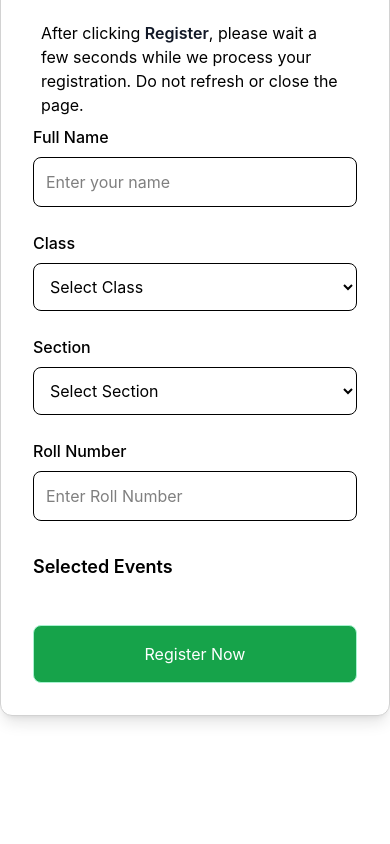
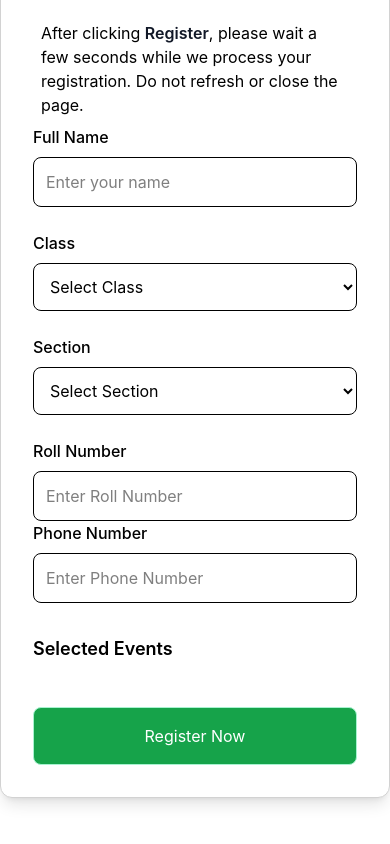
Before and after one commit to bhatSumukh/Fresher-s-Day-2026, a React app in the folder frontend/: page / in a window 390 px wide. Shown: the part 4185-5029 px from the top of the page. Before the commit the page ends 4981 px from the top, so only its background shows below. Built offline with nearby package versions, Linux system fonts and the light colour scheme; the HTML template or start-up script is replaced by a standard one.

Commit message:
phone number

```diff
--- a/frontend/src/Component/Registration.jsx
+++ b/frontend/src/Component/Registration.jsx
@@ -10,6 +10,7 @@ import { toast } from "react-hot-toast";
 function Registration() {
   const [formData, setFormData] = useState({
     name: "",
+    phone: "",
     class: "",
     section: "",
     rollNo: "",
@@ -61,6 +62,7 @@ function Registration() {
 
         setFormData({
           name: "",
+          phone: "",
           class: "",
           section: "",
           rollNo: "",
@@ -318,6 +320,22 @@ function Registration() {
             </div>
           </div>
 
+          <div>
+            <label className="font-medium">Phone Number</label>
+
+            <input
+              type="tel"
+              name="phone"
+              value={formData.phone}
+              onChange={handleChange}
+              placeholder="Enter Phone Number"
+              required
+              maxLength={10}
+              pattern="[0-9]{10}"
+              className="w-full border rounded-lg p-3 mt-2"
+            />
+          </div>
+
           {/* Selected Events */}
 
           <div className="mt-8">
--- a/frontend/src/pages/Dashboard.jsx
+++ b/frontend/src/pages/Dashboard.jsx
@@ -58,6 +58,7 @@ function Dashboard() {
                     <th className="border-2 border-(--border) text-start p-1">NAME</th>
                     <th className="border-2 border-(--border)  text-start p-1">CLASS</th>
                     <th className="border-2 border-(--border) text-start p-1">RollNo</th>
+                    <th className="border-2 border-(--border) text-start p-1">Phone</th>
                   </tr>
                 </thead>
                 <tbody className="p-2">
@@ -66,6 +67,7 @@ function Dashboard() {
                       <td className="border-2 border-(--border) p-1">{student.name}</td>
                       <td className="border-2 border-(--border) p-1">{student.class}</td>
                       <td className="border-2 border-(--border) p-1">{student.rollNo}</td>
+                      <td className="border-2 border-(--border) p-1">{student.phone}</td>
                     </tr>
                   ))}
                 </tbody>
```
Also changed, not shown: 2 other files (tests, documents, lock files or other folders).
